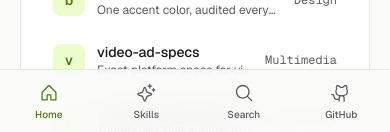
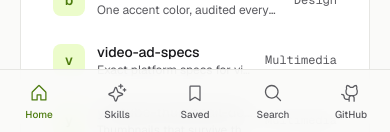
Before and after one commit to aniruddhaadak80/wow-repo, a Next.js app: page / in a window 390 px wide. Shown: the part 710-842 px from the top of the page. Built offline with nearby package versions, Linux system fonts and the light colour scheme; no server answers.

Commit message:
feat: add a saved tab with a live count to the mobile bar

```diff
--- a/components/mobile-tab-bar.tsx
+++ b/components/mobile-tab-bar.tsx
@@ -2,10 +2,11 @@
 
 import Link from 'next/link'
 import { usePathname } from 'next/navigation'
-import { GithubLogo, House, MagnifyingGlass, Sparkle } from '@phosphor-icons/react'
+import { BookmarkSimple, GithubLogo, House, MagnifyingGlass, Sparkle } from '@phosphor-icons/react'
 import { cn } from '@/lib/cn'
 import { GITHUB_URL, Z } from '@/lib/constants'
 import { usePalette } from '@/components/palette-provider'
+import { SavedBadge } from '@/components/saved-badge'
 
 interface Tab {
   label: string
@@ -23,6 +24,12 @@ const TABS: Tab[] = [
     icon: Sparkle,
     match: (path) => path.startsWith('/skills'),
   },
+  {
+    label: 'Saved',
+    href: '/bookmarks',
+    icon: BookmarkSimple,
+    match: (path) => path.startsWith('/bookmarks'),
+  },
   { label: 'Search', href: null, icon: MagnifyingGlass, match: () => false },
   {
     label: 'GitHub',
@@ -36,7 +43,8 @@ const TABS: Tab[] = [
 /**
  * Bottom tab bar, mobile only. App chrome: thumb-reachable navigation, 64px
  * targets, and a safe-area pad so the iOS home indicator never overlaps a
- * label. Desktop keeps the top nav; the bar hides at md and up.
+ * label. Desktop keeps the top nav; the bar hides at md and up. The Saved tab
+ * carries a live count of the entries kept in this browser.
  */
 export function MobileTabBar() {
   const pathname = usePathname()
@@ -52,6 +60,12 @@ export function MobileTabBar() {
         {TABS.map((tab) => {
           const active = tab.match(pathname)
           const icon = <tab.icon weight="regular" className="h-5 w-5" aria-hidden />
+          const label = (
+            <span className="flex items-center text-[10px] font-medium">
+              {tab.label}
+              {tab.href === '/bookmarks' && <SavedBadge />}
+            </span>
+          )
 
           return (
             <li key={tab.label} className="flex-1">
@@ -62,7 +76,7 @@ export function MobileTabBar() {
                   className="text-muted flex h-full w-full flex-col items-center justify-center gap-1 transition-colors active:scale-95"
                 >
                   {icon}
-                  <span className="text-[10px] font-medium">{tab.label}</span>
+                  {label}
                 </button>
               ) : (
                 <Link
@@ -75,7 +89,7 @@ export function MobileTabBar() {
                   )}
                 >
                   {icon}
-                  <span className="text-[10px] font-medium">{tab.label}</span>
+                  {label}
                 </Link>
               )}
             </li>
--- /dev/null
+++ b/components/saved-badge.tsx
@@ -0,0 +1,27 @@
+'use client'
+
+import { useSyncExternalStore } from 'react'
+import { readLocalList, subscribeLocalList } from '@/lib/local-collections'
+
+const KEY = 'wow-bookmarks'
+
+/**
+ * The live count of saved entries, for the mobile tab bar.
+ *
+ * Deliberately tiny: it reads the bookmark list and nothing else, so the tab
+ * bar (which renders on every page) never pulls the catalog into its bundle.
+ * The badge is aria-hidden so the tab keeps the accessible name "Saved".
+ */
+export function SavedBadge() {
+  const count = useSyncExternalStore(
+    subscribeLocalList,
+    () => String(readLocalList(KEY).length),
+    () => '0',
+  )
+  if (count === '0') return null
+  return (
+    <span aria-hidden="true" className="text-accent ml-1 font-mono text-[10px] tabular-nums">
+      {count}
+    </span>
+  )
+}
```
Also changed, not shown: 2 other files (tests, documents, lock files or other folders).
